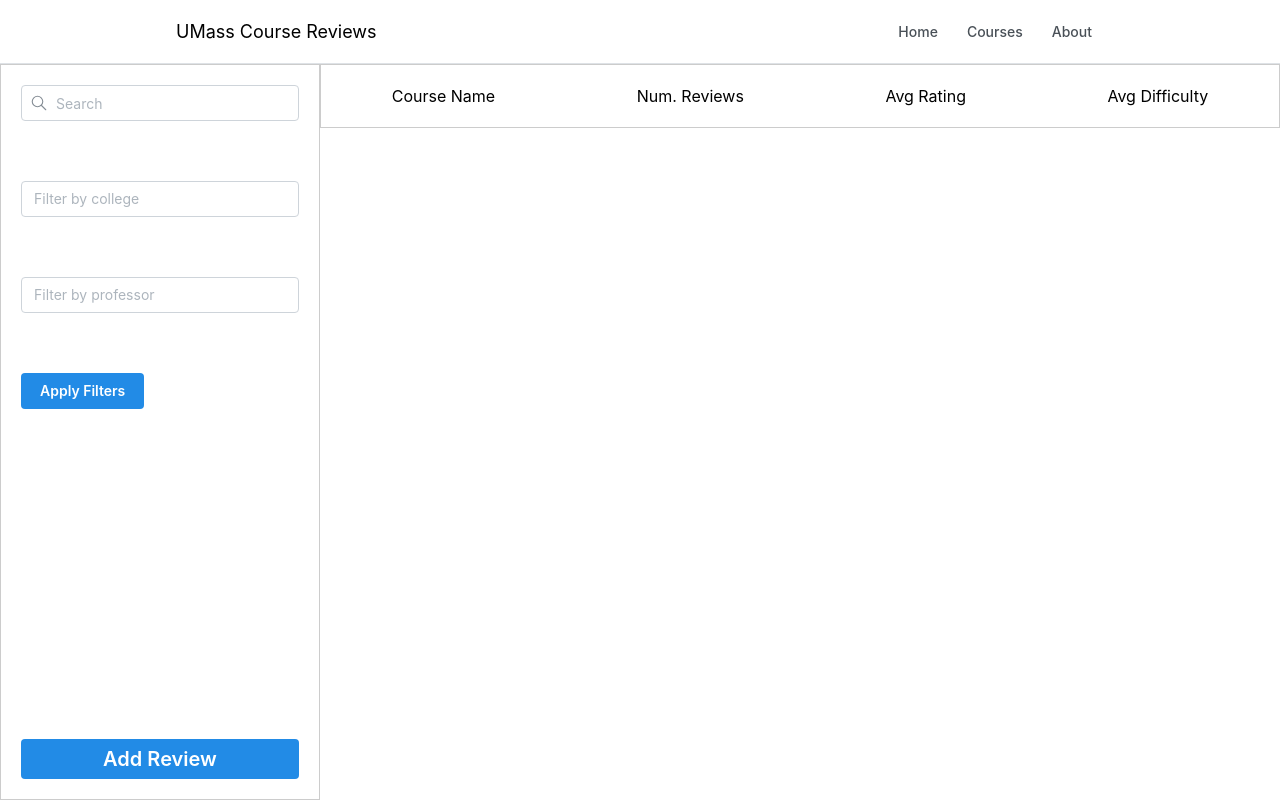
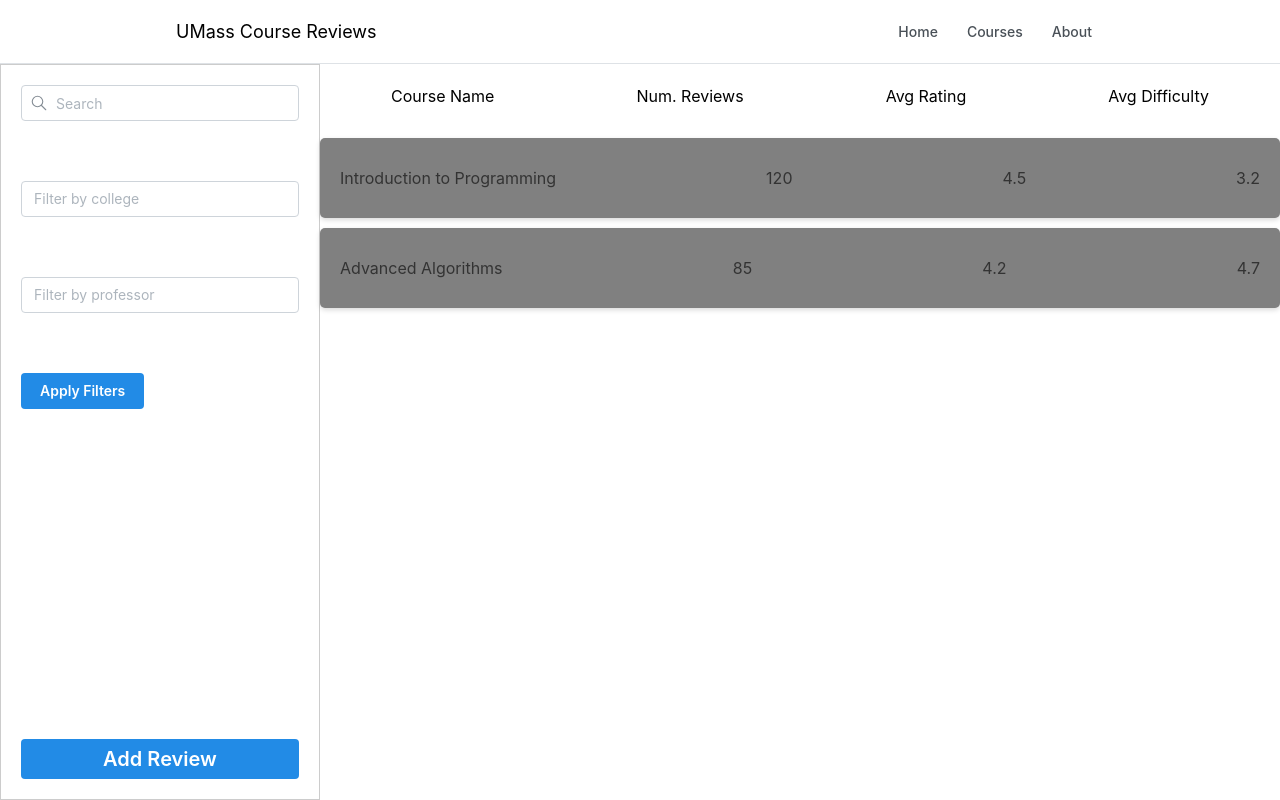
Before and after one commit to cnobleshriver/hack-umass-xi, a Next.js app: page /courses in a window 1280 px wide. Built offline with nearby package versions, Linux system fonts and the light colour scheme.

Commit message:
Add course cards

```diff
--- a/src/components/CourseCard/CourseCard.module.css
+++ b/src/components/CourseCard/CourseCard.module.css
@@ -0,0 +1,23 @@
+.courseCard {
+    display: flex;
+    justify-content: space-between;
+    align-items: center;
+    width: 100%;
+    height: 80px;
+    padding: 20px;
+    margin-top: 10px;
+    border-radius: 5px;
+    box-shadow: 0 2px 5px rgba(0, 0, 0, 0.15);
+    background-color: #808080;
+    transition: background-color 0.3s ease;
+}
+
+.courseCard:hover {
+    background-color: #f5f5f5;
+}
+
+.courseCard p {
+    margin: 0;
+    font-size: 16px;
+    color: #333;
+}
--- a/src/components/CourseCard/CourseCard.tsx
+++ b/src/components/CourseCard/CourseCard.tsx
@@ -0,0 +1,25 @@
+import React from 'react';
+import styles from './CourseCard.module.css';
+
+interface Props {
+    id: number;
+    name: string;
+    numReviews: number;
+    avgRating: number;
+    avgDifficulty: number;
+}
+
+const CourseCard: React.FC<Props> = (props) => {
+    // Component logic here
+
+    return (
+        <div className={styles.courseCard}>
+            <p>{props.name}</p>
+            <p>{props.numReviews}</p>
+            <p>{props.avgRating}</p>
+            <p>{props.avgDifficulty}</p>
+        </div>
+    );
+};
+
+export default CourseCard;
--- a/src/components/Courses/Courses.module.css
+++ b/src/components/Courses/Courses.module.css
@@ -20,10 +20,23 @@
 .courseCriteria {
     height: 64px;
     flex-grow: 1;
-    border: 1px solid #ccc;
+    /* border: 1px solid #ccc; */
     display: flex;
     justify-content: space-around;
     align-items: center;
+}
+
+.courseContainer {
+    display: flex;
+    flex-direction: column;
+    justify-content: flex-start;
+    width: 75%;
+    /* border: 1px solid #ccc; */
+}
+
+.courseSection {
+    display: flex;
+    flex-direction: column;
 }
 
 .leftIcon {
--- a/src/components/Courses/Courses.tsx
+++ b/src/components/Courses/Courses.tsx
@@ -3,6 +3,25 @@
 import { IconSearch } from '@tabler/icons-react';
 import { SchoolCheckbox } from '../SchoolCheckbox/SchoolCheckbox';
 import { ProfCheckbox } from '../ProfCheckbox/ProfCheckbox';
+import CourseCard from '../CourseCard/CourseCard';
+
+const courses = [
+    {
+        id: 1,
+        name: 'Introduction to Programming',
+        numReviews: 120,
+        avgRating: 4.5,
+        avgDifficulty: 3.2,
+    },
+    {
+        id: 2,
+        name: 'Advanced Algorithms',
+        numReviews: 85,
+        avgRating: 4.2,
+        avgDifficulty: 4.7,
+    },
+    // Add more courses as needed
+];
 
 
 export function Courses() {
@@ -33,12 +52,27 @@
                     </Button>
                 </div>
             </div>
-            <div className={styles.courseCriteria}>
-                <div>Course Name</div>
-                <div>Num. Reviews</div>
-                <div>Avg Rating</div>
-                <div>Avg Difficulty</div>
+            <div className={styles.courseContainer}>
+                <div className={styles.courseSection}>
+
+                <div className={styles.courseCriteria}>
+                    <div>Course Name</div>
+                    <div>Num. Reviews</div>
+                    <div>Avg Rating</div>
+                    <div>Avg Difficulty</div>
+                </div>
+                {courses.map((course) => (
+                    <CourseCard
+                        id={course.id}
+                        name={course.name}
+                        numReviews={course.numReviews}
+                        avgRating={course.avgRating}
+                        avgDifficulty={course.avgDifficulty}
+                    />
+                ))}
+                </div>
             </div>
+
         </div>
     );
 }
```
Also changed, not shown: src/components/InputWithButton/InputWithButton.tsx (+8 -0 lines).
